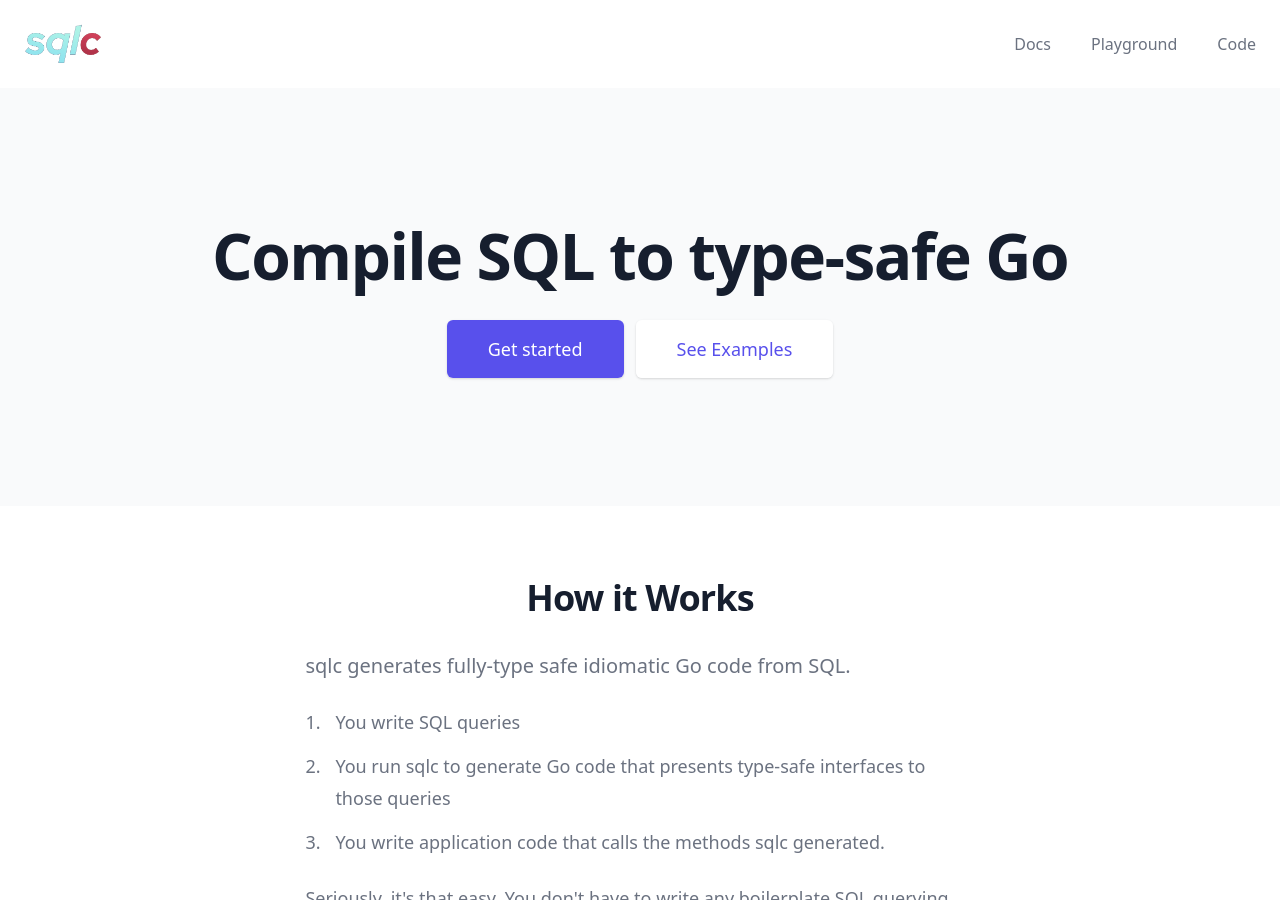
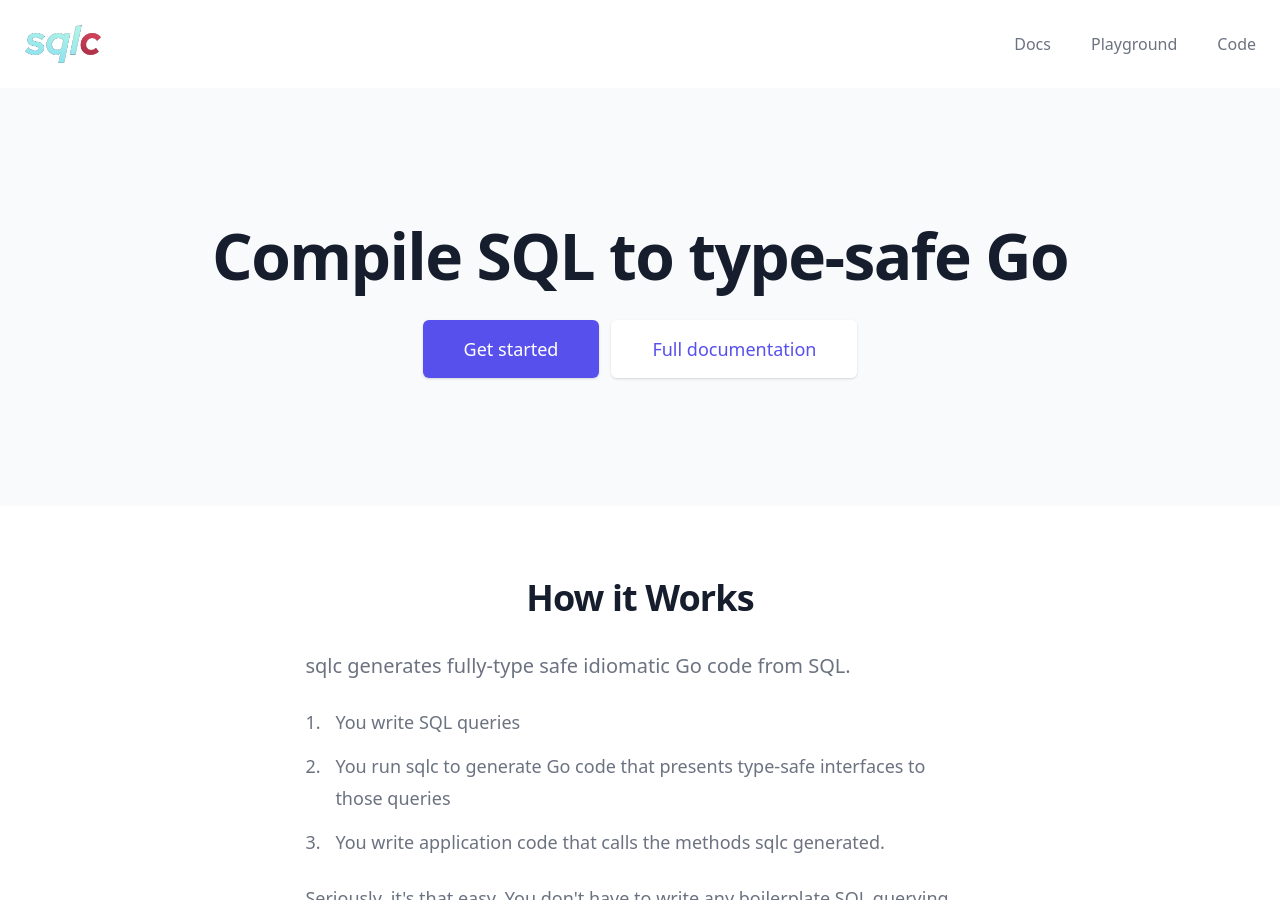
Before and after one commit to kyleconroy/sqlc-dev, a Jekyll site: the page built from index.html, in a window 1280 px wide and 900 px high. Built offline with Jekyll 4.4.1, drawn with Linux system fonts in a browser that asks for light colours.

Commit message:
Change main links

```diff
--- a/index.html
+++ b/index.html
@@ -12,13 +12,13 @@ layout: base
         </div>
         <div class="mt-5 max-w-md mx-auto sm:flex sm:justify-center md:mt-8">
           <div class="rounded-md shadow">
-            <a href="https://github.com/kyleconroy/sqlc#getting-started" class="w-full flex items-center justify-center px-8 py-3 border border-transparent text-base leading-6 font-medium rounded-md text-white bg-indigo-600 hover:bg-indigo-500 focus:outline-none focus:border-indigo-700 focus:shadow-outline-indigo transition duration-150 ease-in-out md:py-4 md:text-lg md:px-10">
+            <a href="https://docs.sqlc.dev/en/latest/tutorials/getting-started.html" class="w-full flex items-center justify-center px-8 py-3 border border-transparent text-base leading-6 font-medium rounded-md text-white bg-indigo-600 hover:bg-indigo-500 focus:outline-none focus:border-indigo-700 focus:shadow-outline-indigo transition duration-150 ease-in-out md:py-4 md:text-lg md:px-10">
               Get started
             </a>
           </div>
           <div class="mt-3 rounded-md shadow sm:mt-0 sm:ml-3">
-            <a href="https://github.com/kyleconroy/sqlc#examples" class="w-full flex items-center justify-center px-8 py-3 border border-transparent text-base leading-6 font-medium rounded-md text-indigo-600 bg-white hover:text-indigo-500 focus:outline-none focus:border-indigo-300 focus:shadow-outline-indigo transition duration-150 ease-in-out md:py-4 md:text-lg md:px-10">
-              See Examples
+            <a href="https://docs.sqlc.dev/en/latest/index.html" class="w-full flex items-center justify-center px-8 py-3 border border-transparent text-base leading-6 font-medium rounded-md text-indigo-600 bg-white hover:text-indigo-500 focus:outline-none focus:border-indigo-300 focus:shadow-outline-indigo transition duration-150 ease-in-out md:py-4 md:text-lg md:px-10">
+              Full documentation
             </a>
           </div>
         </div>
```
